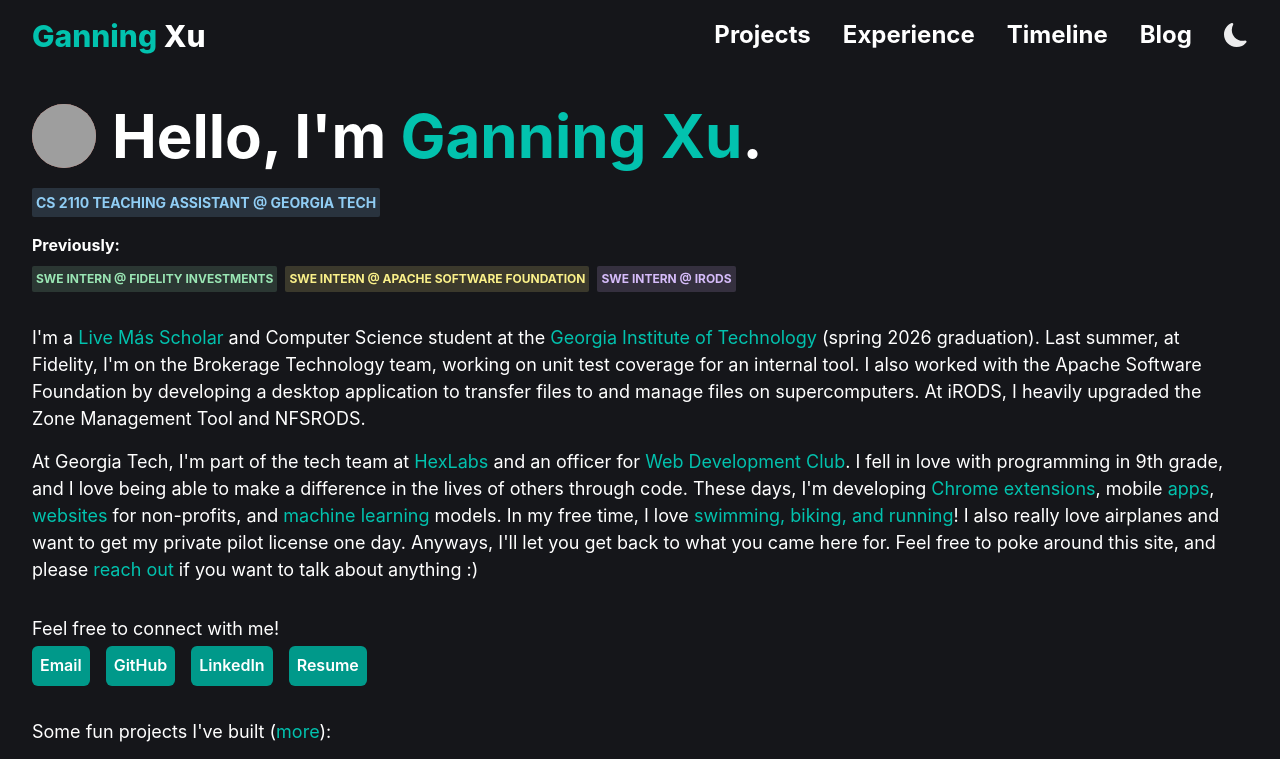
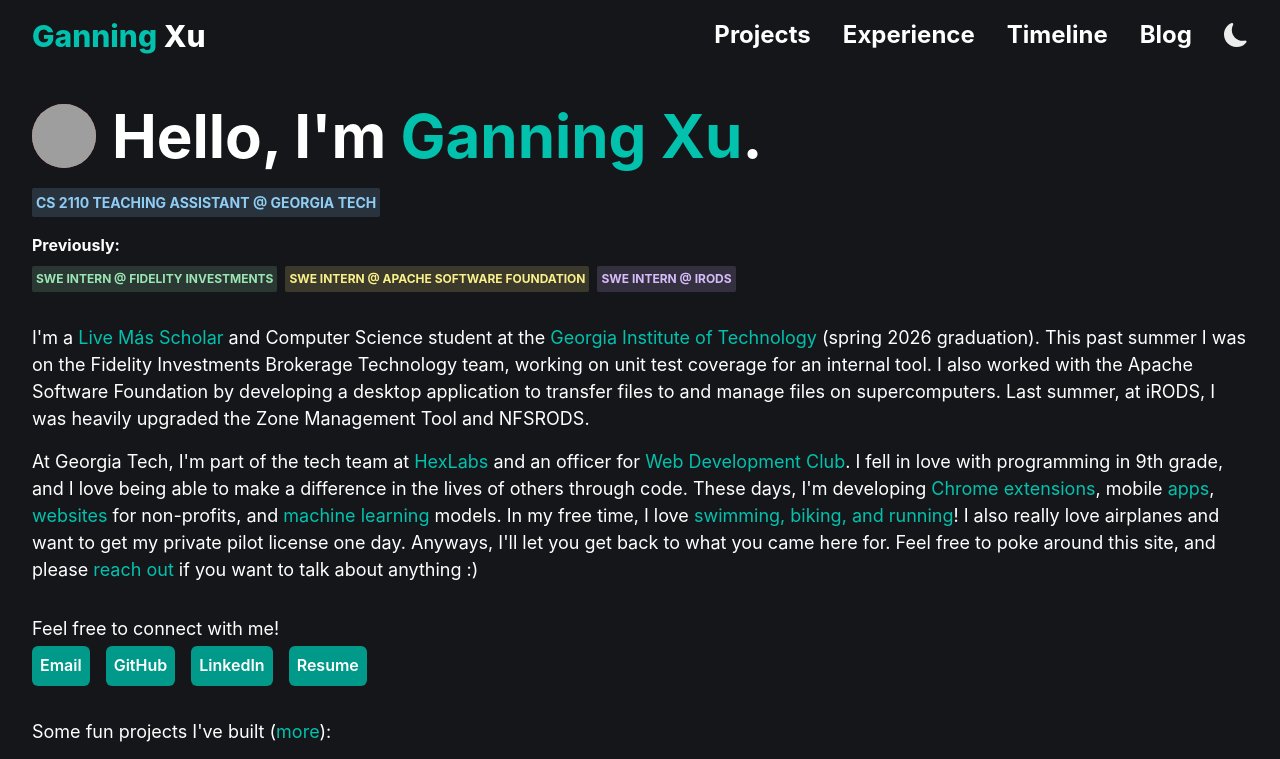
Before and after one commit to ganning127/ganningxu.com, a Next.js app: page / in a window 1280 px wide. Shown: the top 759 px of the page. Built offline with nearby package versions, Linux system fonts and the light colour scheme; grey boxes are pictures that could not be loaded.

Commit message:
fix grammar

```diff
--- a/components/Landing/index.jsx
+++ b/components/Landing/index.jsx
@@ -78,7 +78,7 @@
             >
               Georgia Institute of Technology {" "}
             </CustomLink>
-            (spring 2026 graduation). Last summer, at Fidelity, I&apos;m on the Brokerage Technology team, working on unit test coverage for an internal tool. I also worked with the Apache Software Foundation by developing a desktop application to transfer files to and manage files on supercomputers. At iRODS, I heavily upgraded the Zone Management Tool and NFSRODS.
+            (spring 2026 graduation). This past summer I was on the Fidelity Investments Brokerage Technology team, working on unit test coverage for an internal tool. I also worked with the Apache Software Foundation by developing a desktop application to transfer files to and manage files on supercomputers. Last summer, at iRODS, I was heavily upgraded the Zone Management Tool and NFSRODS.
           </Text>
 
           <Text mt="4" fontSize="lg" >
```
